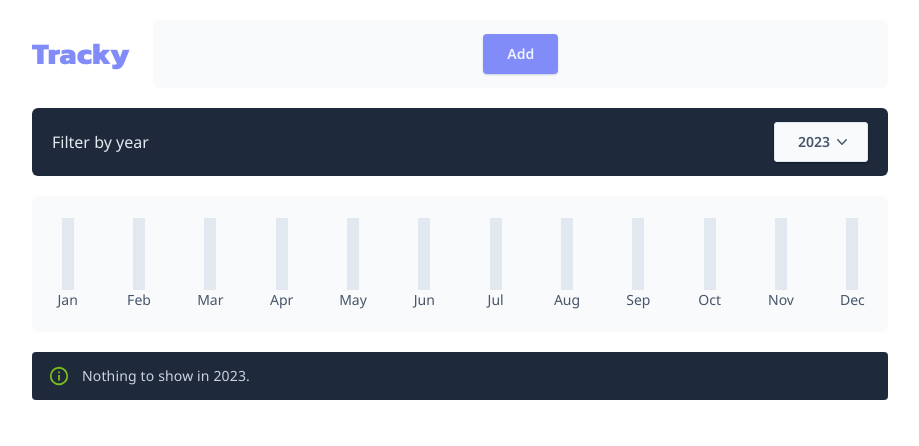
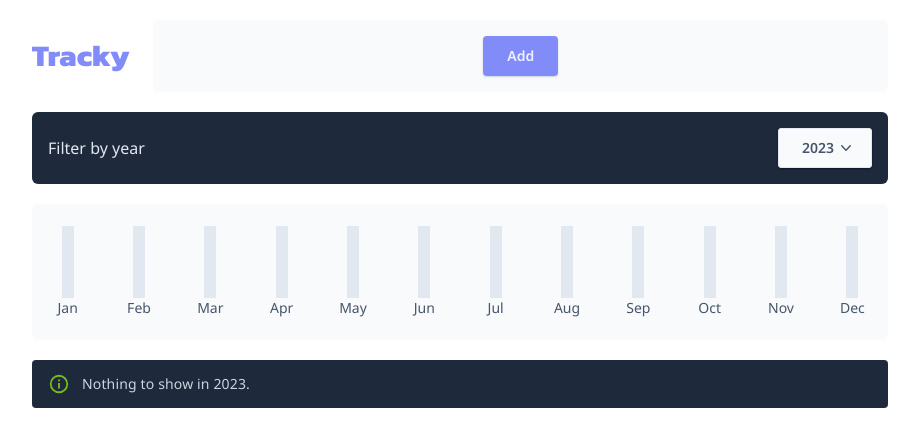
Before and after one commit to nicoPuegher/expenses-tracker, a React (Vite) app: page / in a window 1280 px wide. Shown: the top 446 px of the page, without its empty margins (180-1099 px from the left). Built offline with nearby package versions, Linux system fonts and the light colour scheme; the HTML template or start-up script is replaced by a standard one.

Commit message:
update container component classes

```diff
--- a/src/components/UI/Container.jsx
+++ b/src/components/UI/Container.jsx
@@ -4,9 +4,7 @@ import { twMerge } from 'tailwind-merge';
 
 function Container({ className, children }) {
   return (
-    <div
-      className={twMerge('rounded-md p-3 md:px-4 lg:px-5 lg:py-3.5', className)}
-    >
+    <div className={twMerge('rounded-md p-3 md:p-4', className)}>
       {children}
     </div>
   );
```
